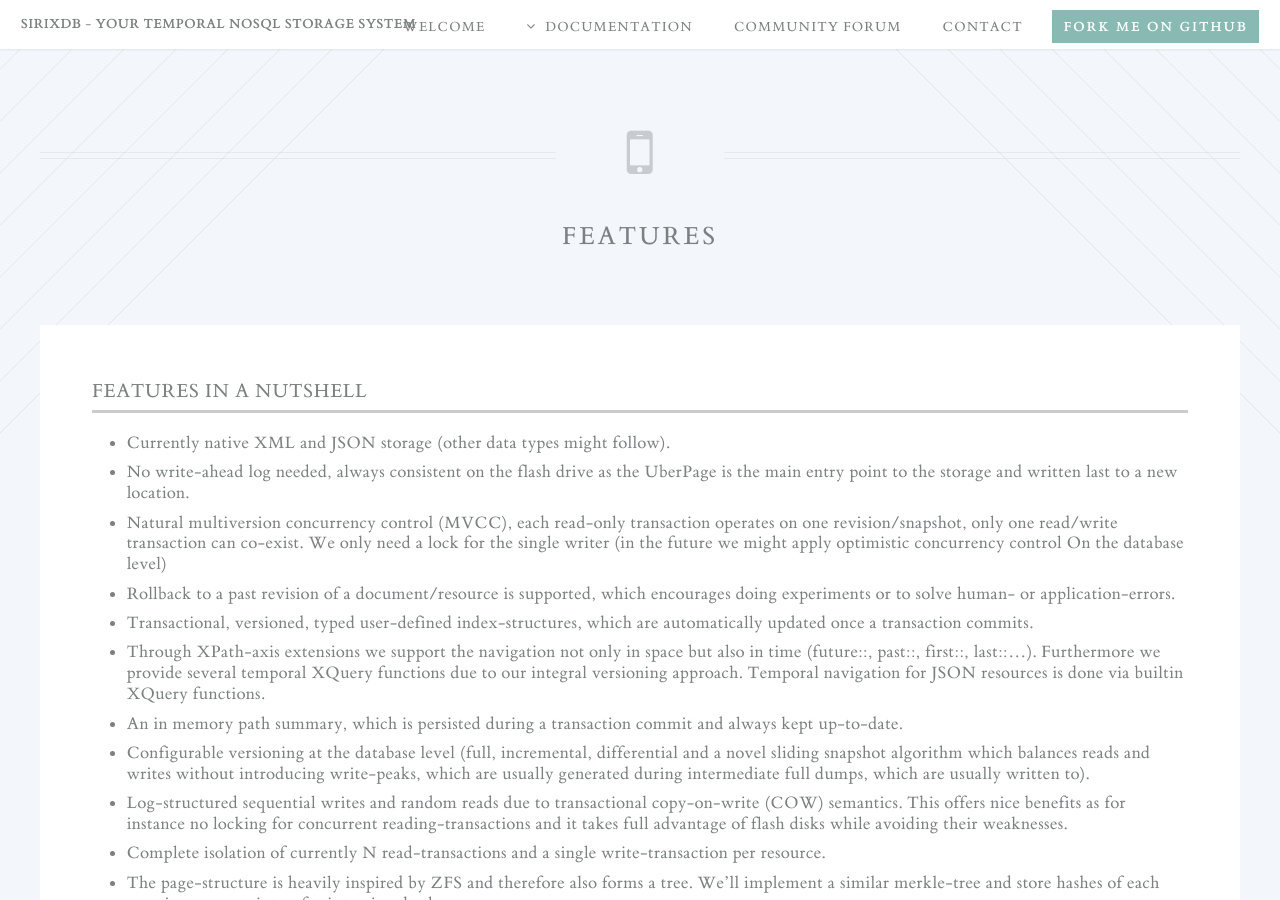
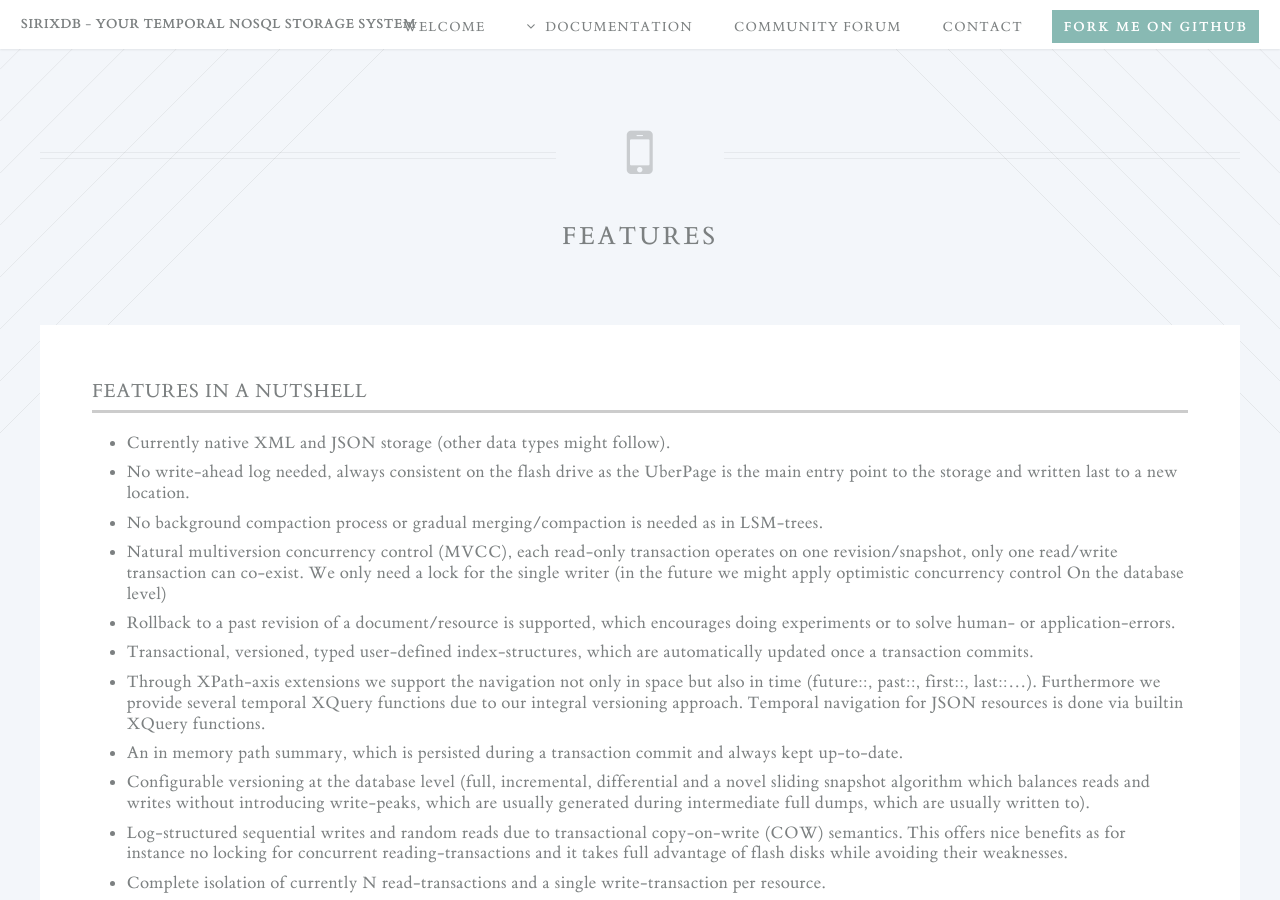
Before and after one commit to sirixdb/sirixdb.github.io, a Jekyll site: the page built from features.md, in a window 1280 px wide and 900 px high. Built offline with Jekyll 4.4.1, drawn with Linux system fonts in a browser that asks for light colours; our own code applies the rules of GitHub Pages for plain Markdown files.

Commit message:
Update features.md

```diff
--- a/features.md
+++ b/features.md
@@ -6,6 +6,7 @@
 ### Features in a nutshell
 - Currently native XML and JSON storage (other data types might follow).
 - No write-ahead log needed, always consistent on the flash drive as the UberPage is the main entry point to the storage and written last to a new location.
+- No background compaction process or gradual merging/compaction is needed as in LSM-trees.
 - Natural multiversion concurrency control (MVCC), each read-only transaction operates on one revision/snapshot, only one read/write transaction can co-exist. We only need a lock for the single writer (in the future we might apply optimistic concurrency control On the database level)
 - Rollback to a past revision of a document/resource is supported, which encourages doing experiments or to solve human- or application-errors.
 - Transactional, versioned, typed user-defined index-structures, which are automatically updated once a transaction commits.
```
